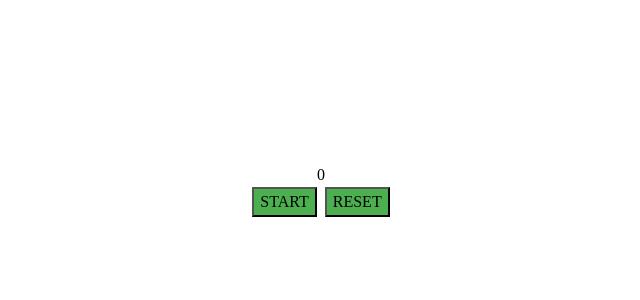
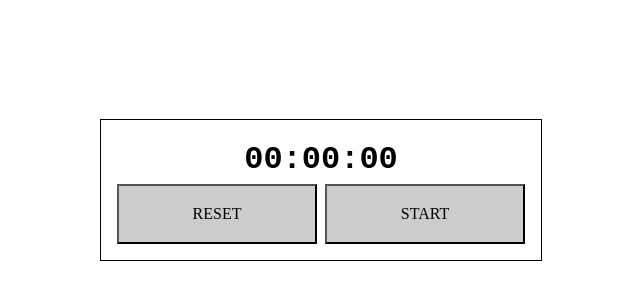
Before and after one commit to Shopify/eng-intern-assessment-react, a React app: page / in a window 1280 px wide. Shown: the part 210-510 px from the top of the page, without its empty margins (319-959 px from the left). Built offline with nearby package versions, Linux system fonts and the light colour scheme.

Commit message:
Add basic stopwatch functionality

```diff
--- a/src/App.tsx
+++ b/src/App.tsx
@@ -1,16 +1,11 @@
 import React from "react";
-import StopWatchButton from "./StopWatchButton";
 import StopWatch from "./StopWatch";
 import "./styles.css";
 
 export default function App() {
   return (
     <div className="wrapper">
-      <StopWatch time={0} />
-      <div className="button-wrapper">
-        <StopWatchButton type="start" onClick={() => {}} />
-        <StopWatchButton type="reset" onClick={() => {}} />
-      </div>
+      <StopWatch />
     </div>
   );
 }
--- a/src/StopWatch.tsx
+++ b/src/StopWatch.tsx
@@ -1,10 +1,61 @@
-import React from "react";
+import React, { useEffect, useState } from "react";
+import StopWatchButton from "./StopWatchButton";
 
-type props = {
-  time: number;
-};
+export default function StopWatch() {
+  const [time, setTime] = useState(0);
+  const [laps, setLaps] = useState([]);
+  const [timerOn, setTimerOn] = useState(false);
 
-export default function StopWatch(props: props) {
-  const { time } = props;
-  return <p>{time}</p>;
+  const getPrettyTime = (time: number) => {
+    const minutes = ("0" + Math.floor((time / 60000) % 60)).slice(-2);
+    const seconds = ("0" + Math.floor((time / 1000) % 60)).slice(-2);
+    const milliseconds = ("0" + ((time / 10) % 100)).slice(-2);
+
+    return `${minutes}:${seconds}:${milliseconds}`;
+  };
+
+  useEffect(() => {
+    let interval: any = null;
+
+    if (timerOn) {
+      interval = setInterval(() => {
+        setTime((prevTime) => prevTime + 10);
+      }, 10);
+    } else if (!timerOn) {
+      clearInterval(interval);
+    }
+
+    return () => clearInterval(interval);
+  }, [timerOn]);
+
+  const onStart = () => {
+    setTimerOn(true);
+  };
+
+  const onStop = () => {
+    setTimerOn(false);
+  };
+
+  const onReset = () => {
+    setTime(0);
+    setLaps([]);
+  };
+
+  return (
+    <div className="stopwatch-wrapper">
+      <p className="stopwatch-text">{getPrettyTime(time)}</p>
+      <div className="button-wrapper">
+        {timerOn ? (
+          <StopWatchButton type="lap" onClick={() => {}} />
+        ) : (
+          <StopWatchButton type="reset" onClick={onReset} />
+        )}
+        {timerOn ? (
+          <StopWatchButton type="stop" onClick={onStop} />
+        ) : (
+          <StopWatchButton type="start" onClick={onStart} />
+        )}
+      </div>
+    </div>
+  );
 }
--- a/src/StopWatchButton.tsx
+++ b/src/StopWatchButton.tsx
@@ -1,6 +1,6 @@
 import React from "react";
 
-type buttonTypes = "start" | "stop" | "reset";
+type buttonTypes = "start" | "stop" | "reset" | "lap";
 
 type buttonProps = {
   type: buttonTypes;
--- a/src/styles.css
+++ b/src/styles.css
@@ -40,10 +40,11 @@ p, h1, h2, h3, h4, h5, h6 {
 }
 
 button {
-  background-color: #4CAF50;
+  background-color: #cccccc;
+  width: 200px;
+  padding: 16px;
   text-align: center;
 }
-
 
 .wrapper {
   width: 100%;
@@ -55,6 +56,11 @@ button {
   text-align: center;
 }
 
+.stopwatch-wrapper {
+  border: 1px solid #000;
+  padding: 16px;
+}
+
 .button-wrapper {
   display: flex;
   justify-content: center;
@@ -62,3 +68,9 @@ button {
   gap: 8px;
   text-align: center;
 }
+
+.stopwatch-text {
+  font-size: 2rem;
+  font-family: monospace;
+  font-weight: 700;
+}
```
